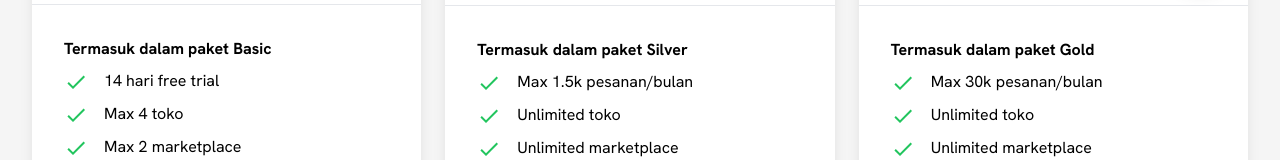
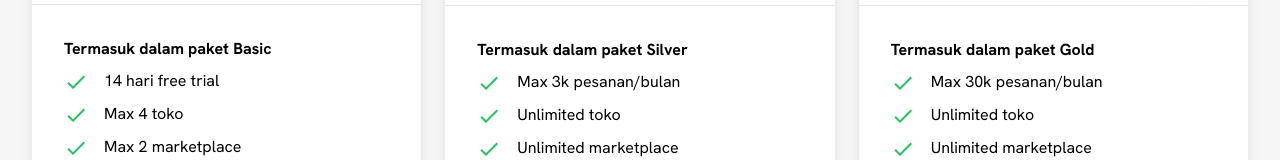
Before and after one commit to irvanherz/masteronline-landing-page, a Next.js app: page /pricing in a window 1280 px wide. Shown: the part 773-933 px from the top of the page. Built offline with nearby package versions, Linux system fonts and the light colour scheme.

Commit message:
sesuaikan kuota bulanan

```diff
--- a/app/pricing/data.tsx
+++ b/app/pricing/data.tsx
@@ -44,7 +44,7 @@ export const PACKAGES = [
         ),
         popular: false,
         includes: [
-            'Max 1.5k pesanan/bulan',
+            'Max 3k pesanan/bulan',
             'Unlimited toko',
             'Unlimited marketplace',
             'Max 2 user',
```
